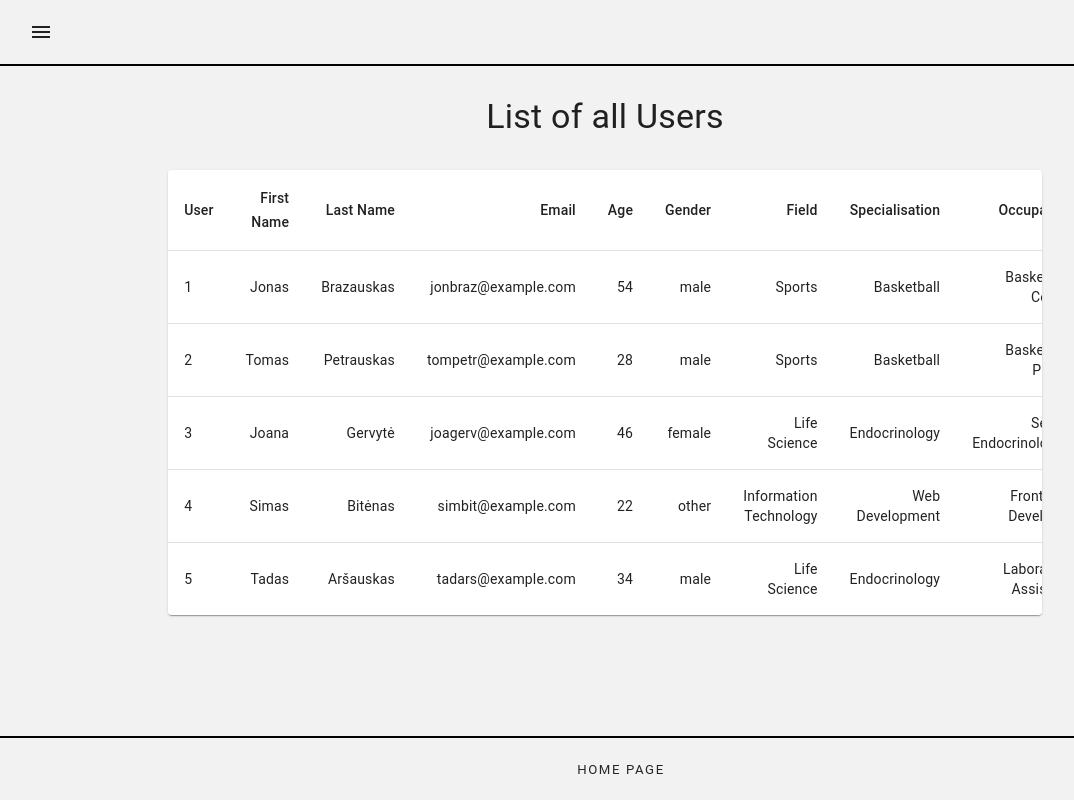
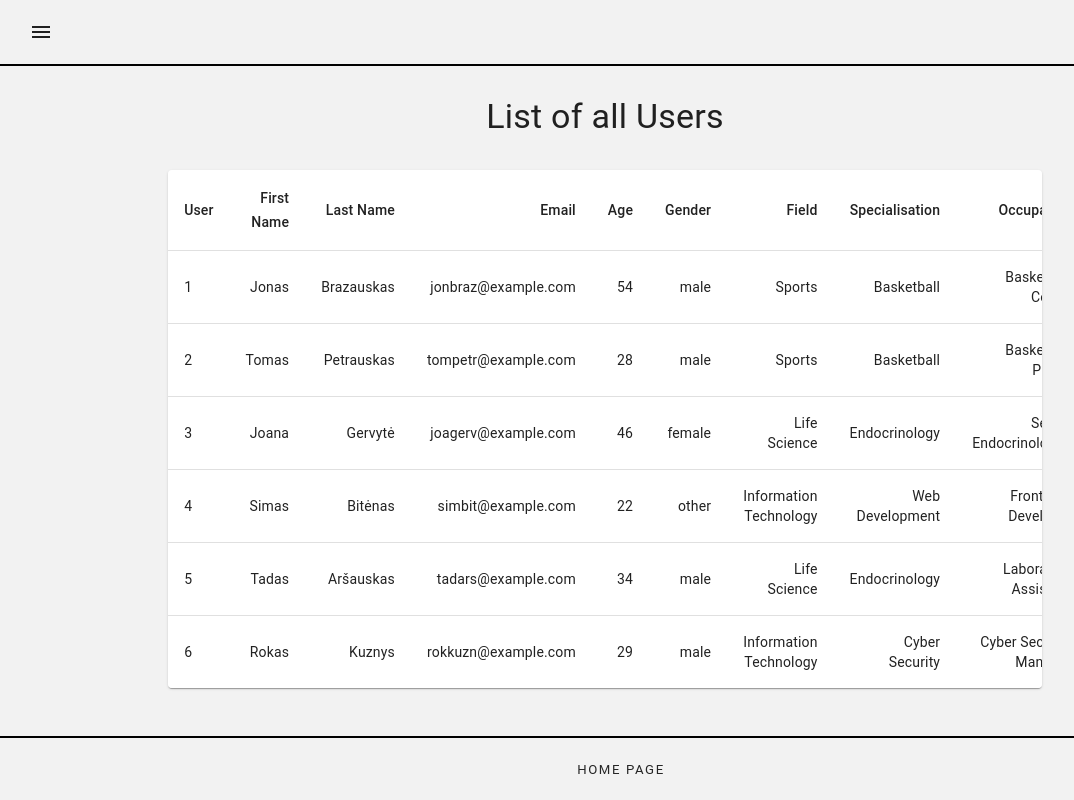
Before and after one commit to gerardasanusevicius/coherence-project, a React (Create React App) app: page / in a window 1280 px wide. Shown: the whole page, without its empty margins (35-1109 px from the left). Built offline with nearby package versions, Linux system fonts and the light colour scheme; data requests are answered from the project's data file.

Commit message:
user-creation-perfected

```diff
--- a/src/data/db.json
+++ b/src/data/db.json
@@ -59,6 +59,18 @@
       "specialisation": "Endocrinology",
       "occupation": "Laboratory Assistant",
       "id": 5
+    },
+    {
+      "firstName": "Rokas",
+      "lastName": "Kuznys",
+      "password": "RokKuzn!12",
+      "email": "rokkuzn@example.com",
+      "age": 29,
+      "gender": "male",
+      "field": "Information Technology",
+      "specialisation": "Cyber Security",
+      "occupation": "Cyber Security Manager",
+      "id": 6
     }
   ],
   "fields": [
--- a/src/pages/user-creation-page.jsx
+++ b/src/pages/user-creation-page.jsx
@@ -100,13 +100,13 @@ const UserCreationPage = () => {
     email: '',
     age: 0,
     gender: '',
-    field: '',
-    specialisation: '',
-    occupation: '',
+    field: null,
+    specialisation: null,
+    occupation: null,
   };
 
   const handleCreateUser = (firstName, lastName, password, email, age, gender, field, specialisation, occupation) => {
-    createUser(firstName, lastName, password, email, age, gender, field, specialisation, occupation);
+    createUser(firstName, lastName, password, email, age, gender, field.title, specialisation.title, occupation.title);
     navigate('/');
   };
 
@@ -157,7 +157,6 @@ const UserCreationPage = () => {
             onBlur={formik.handleBlur}
             error={formik.touched.firstName && Boolean(formik.errors.firstName)}
             helperText={formik.touched.firstName && formik.errors.firstName ? formik.touched.firstName && formik.errors.firstName : null}
-            required
             />
             <TextField
             name='lastName'
@@ -169,7 +168,6 @@ const UserCreationPage = () => {
             onBlur={formik.handleBlur}
             error={formik.touched.lastName && Boolean(formik.errors.lastName)}
             helperText={formik.touched.lastName && formik.errors.lastName ? formik.touched.lastName && formik.errors.lastName : null}
-            required
             />
             <TextField
             name='password'
@@ -181,7 +179,6 @@ const UserCreationPage = () => {
             onBlur={formik.handleBlur}
             error={formik.touched.password && Boolean(formik.errors.password)}
             helperText={formik.touched.password && formik.errors.password ? formik.touched.password && formik.errors.password : null}
-            required
             />
             <TextField
             name='email'
@@ -193,7 +190,6 @@ const UserCreationPage = () => {
             onBlur={formik.handleBlur}
             error={formik.touched.email && Boolean(formik.errors.email)}
             helperText={formik.touched.email && formik.errors.email ? formik.touched.email && formik.errors.email : null}
-            required
             />
             <TextField
             name='age'
@@ -205,7 +201,6 @@ const UserCreationPage = () => {
             onBlur={formik.handleBlur}
             error={formik.touched.age && Boolean(formik.errors.age)}
             helperText={formik.touched.age && formik.errors.age ? formik.touched.age && formik.errors.age : null}
-            required
             />
             <FormControl required>
               <FormLabel>Gender</FormLabel>
@@ -226,7 +221,7 @@ const UserCreationPage = () => {
             defaultValue=""
             >
               {
-                fields.map((field) => <MenuItem key={field.id} value={field.title}>{field.title}</MenuItem>)
+                fields.map((field) => <MenuItem key={field.id} value={field}>{field.title}</MenuItem>)
               }
             </TextField>
             <TextField
@@ -240,7 +235,8 @@ const UserCreationPage = () => {
             defaultValue=""
             >
              {
-             specialisations.map((specialisation) => <MenuItem key={specialisation.id} value={specialisation.title}>{specialisation.title}</MenuItem>)
+              (formik.values.field)
+                ? specialisations.filter((specialisation) => specialisation.fieldId === formik.values.field.id).map((specialisation) => <MenuItem key={specialisation.id} value={specialisation}>{specialisation.title}</MenuItem>) : <MenuItem value="test" disabled>Please select a field first</MenuItem>
               }
             </TextField>
             <TextField
@@ -254,7 +250,8 @@ const UserCreationPage = () => {
             defaultValue=""
             >
               {
-                occupations.map((occupation) => <MenuItem key={occupation.id} value={occupation.title}>{occupation.title}</MenuItem>)
+                (formik.values.specialisation)
+                  ? occupations.filter((occupation) => occupation.specialisationId === formik.values.specialisation.id).map((occupation) => <MenuItem key={occupation.id} value={occupation}>{occupation.title}</MenuItem>) : <MenuItem value="test" disabled>Please select a specialisation first</MenuItem>
               }
             </TextField>
             <Button type="submit" variant="outlined" sx={{
```
